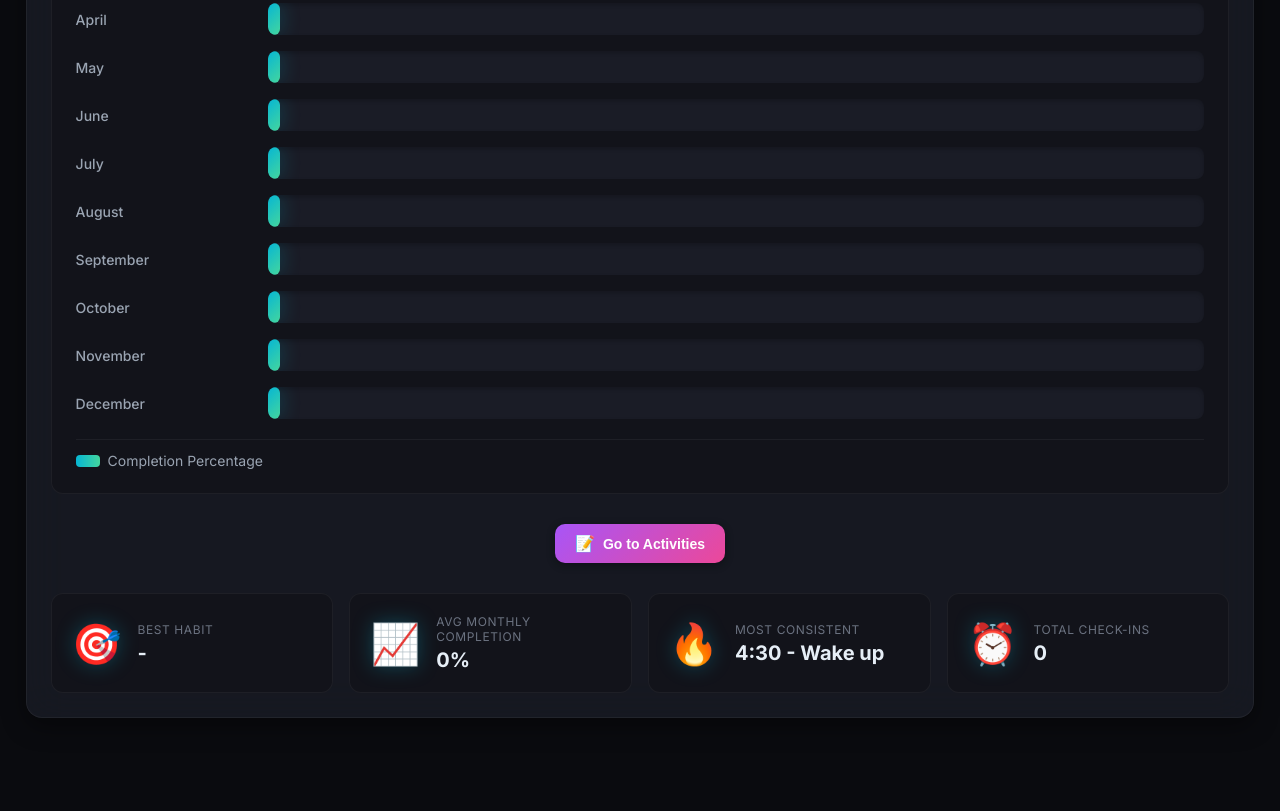
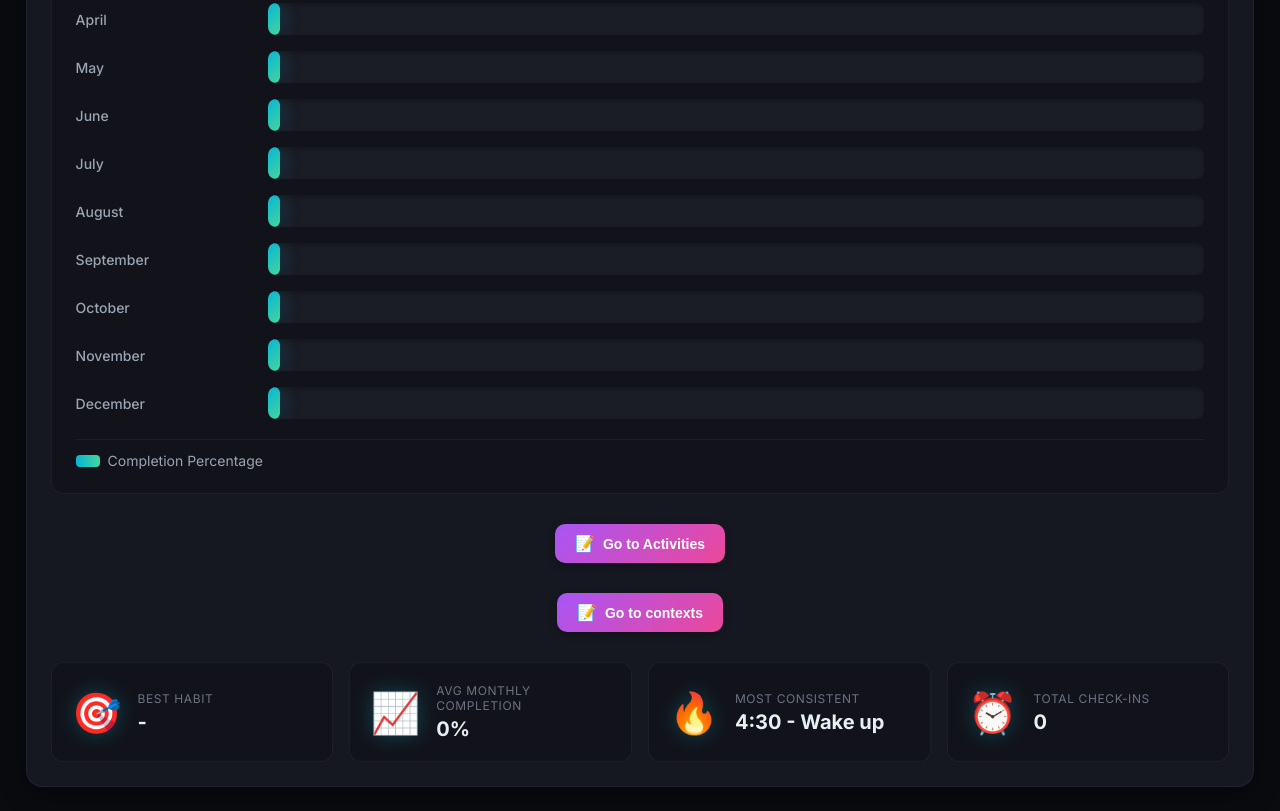
Before and after one commit to yugandhar-2003/habit-trackers, a website: page index.html in a window 1280 px wide. Shown: the part 1394-2205 px from the top of the page. Before the commit the page ends 2136 px from the top, so only its background shows below. Drawn offline with Linux system fonts and the light colour scheme.

Commit message:
Add button to redirect to contexts page

```diff
--- a/index.html
+++ b/index.html
@@ -151,6 +151,13 @@
     </button>
   </a>
 </section>
+        <section class="activities-redirect-section" style="text-align:center; margin: 30px 0;">
+  <a href="contexts.html" style="text-decoration: none;">
+    <button class="btn btn-accent">
+      <span>📝</span> Go to contexts
+    </button>
+  </a>
+</section>
 
         <!-- Detailed Stats -->
         <div class="stats-grid">
```
